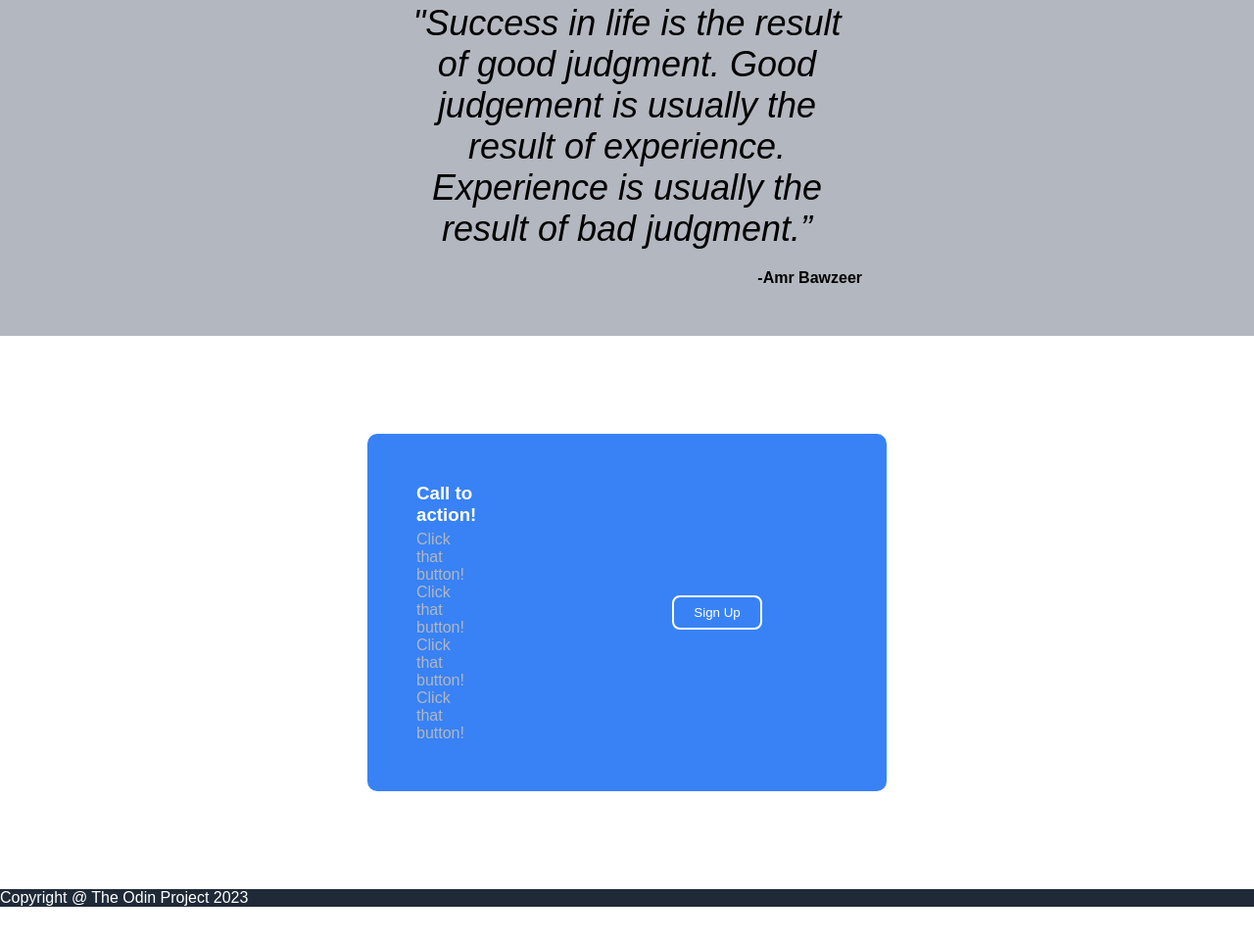
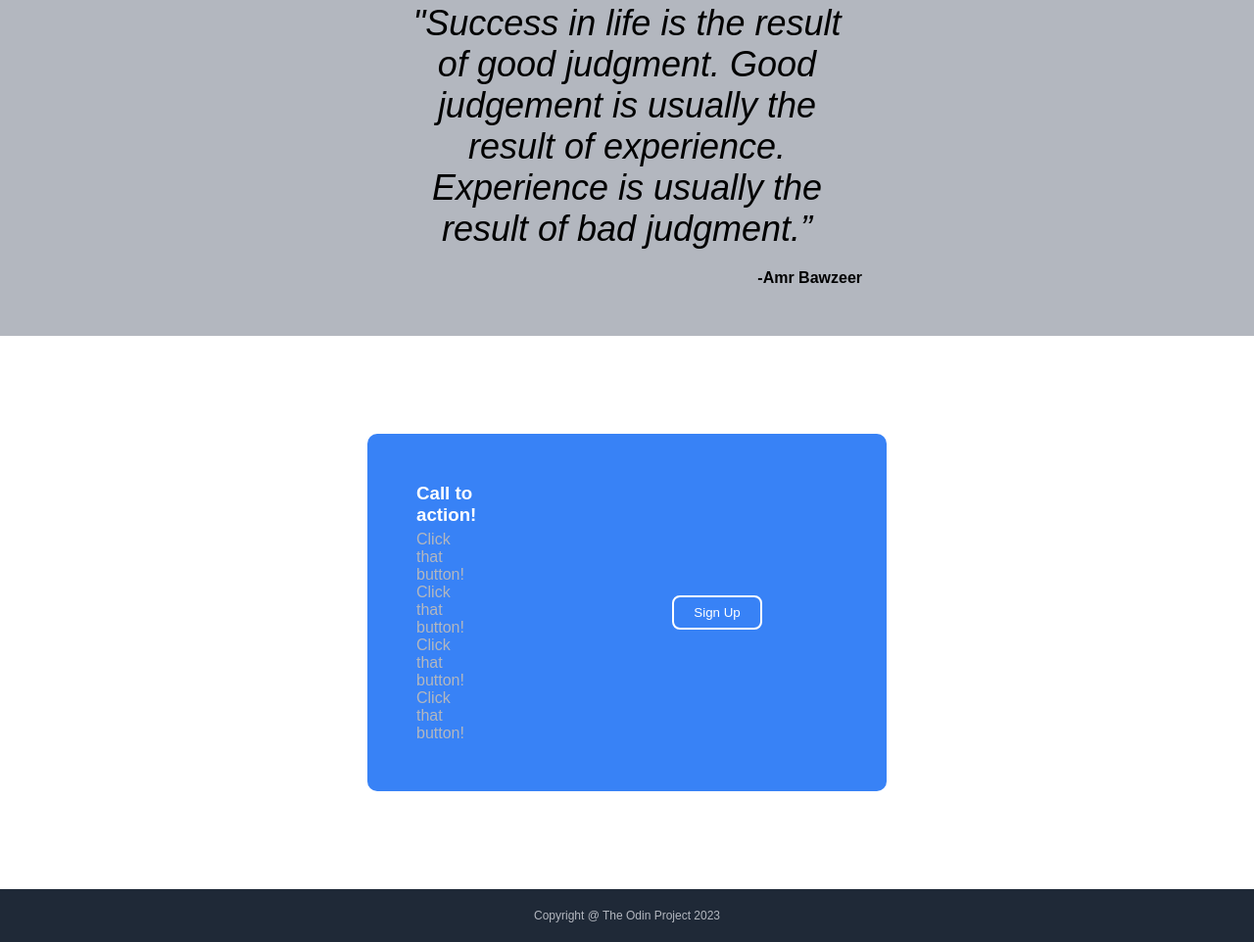
Before and after one commit to amrkab/landing-page, a plain HTML site: page index.html in a window 1280 px wide. Shown: the part 1110-2072 px from the top of the page at 98% size. Before the commit the page ends 2036 px from the top, so only its background shows below. Drawn offline with Linux system fonts and the light colour scheme.

Commit message:
Add footer and finish landing page

```diff
--- a/style.css
+++ b/style.css
@@ -177,3 +177,10 @@ a {
     padding: 8px 20px;
     white-space: nowrap;
 }
+
+.footer {
+    text-align: center;
+    padding: 20px 0px;
+    font-size: 12px;
+    color: #b3b7bf;
+}
```
